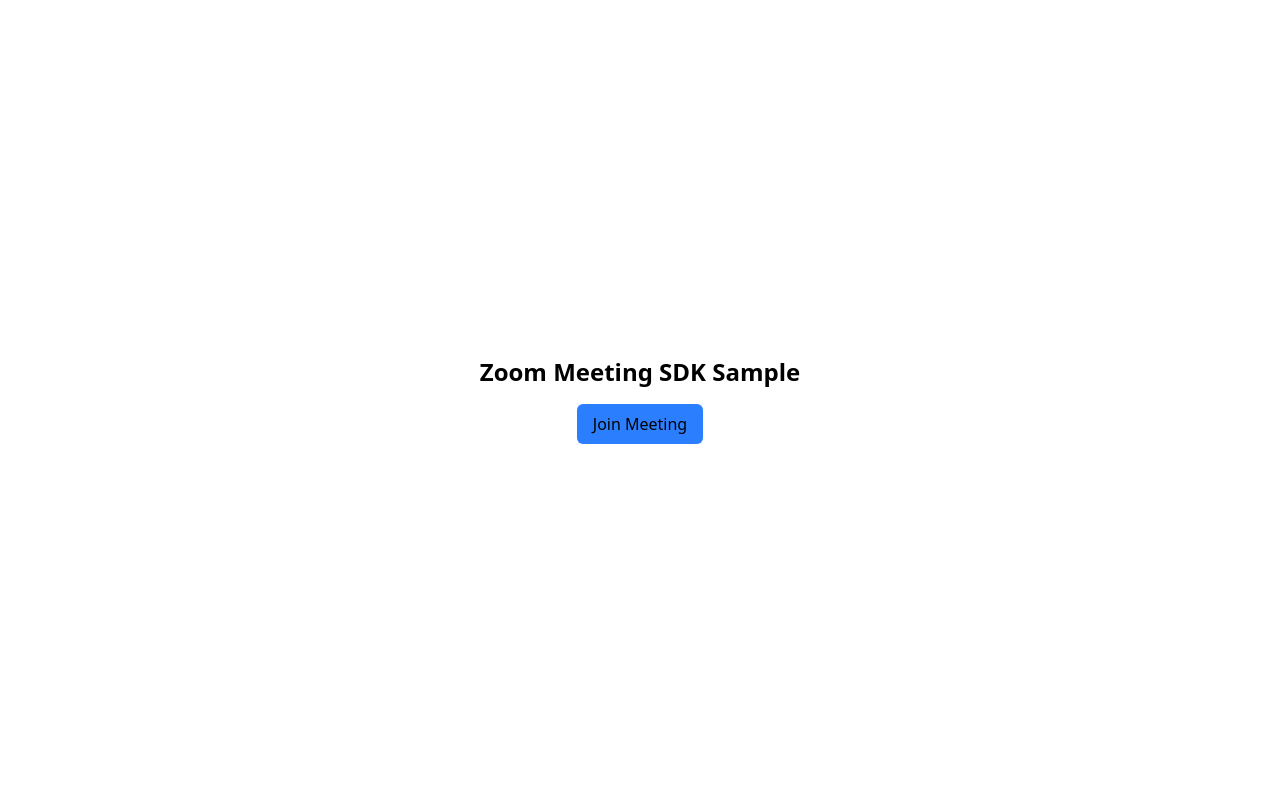
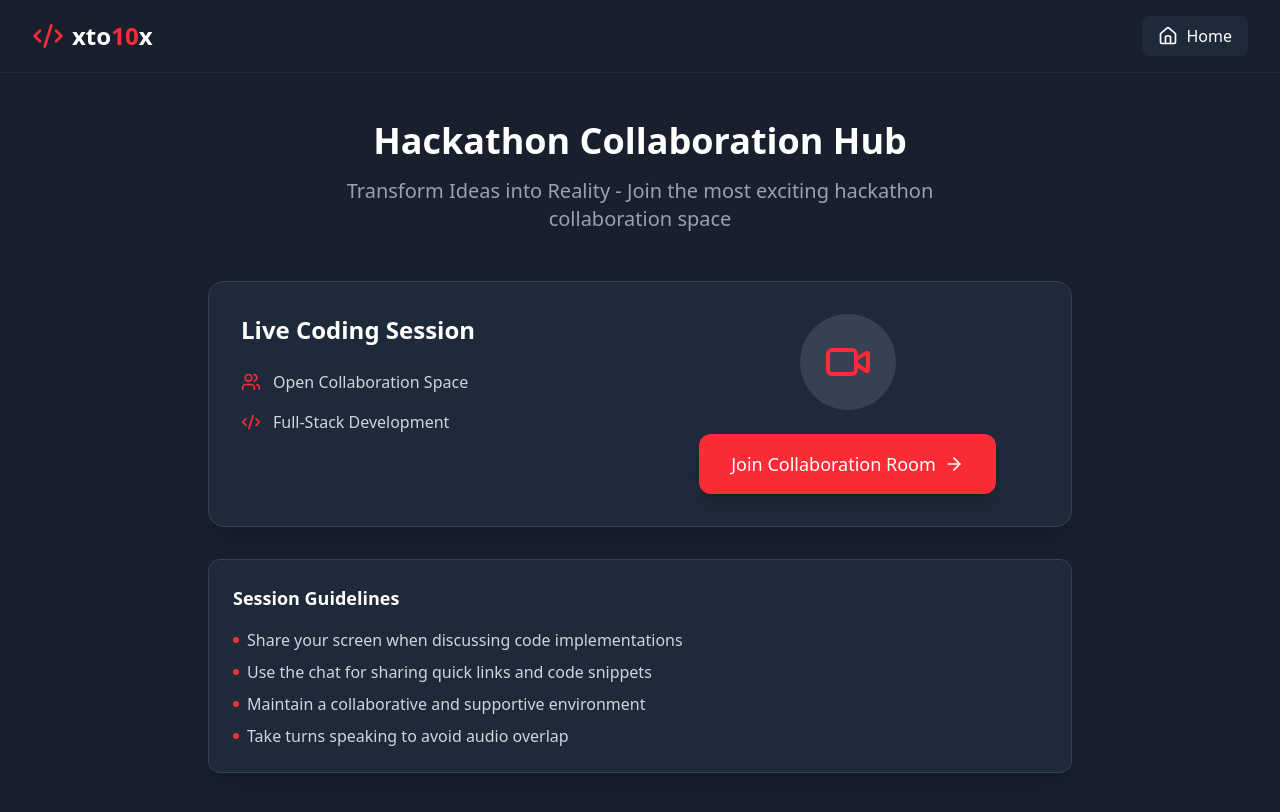
Before and after one commit to MayuR397/xto10x, a React (Vite) app: page /meeting-room in a window 1280 px wide. Shown: the top 812 px of the page. Built offline with nearby package versions, Linux system fonts and the light colour scheme; no server answers.

Commit message:
added video call

```diff
--- a/src/components/MeetingRoom.jsx
+++ b/src/components/MeetingRoom.jsx
@@ -308,6 +308,7 @@
 // export default MeetingRoom;
 
 import React, { useState } from "react";
+import { Users, Code2, Video, Home, ArrowRight } from "lucide-react";
 
 function MeetingRoom() {
   const [isLoading, setIsLoading] = useState(false);
@@ -428,20 +429,136 @@
   };
 
   return (
-    <div className="flex flex-col items-center justify-center min-h-screen bg-white">
-      <h1 className="text-2xl font-bold mb-4">Zoom Meeting SDK Sample</h1>
-      {error && <p className="text-red-500">{error}</p>}{" "}
+    <div className="min-h-screen bg-[#1a1f2e]">
+      {/* Navigation Bar */}
+      <nav className="bg-[#1a1f2e] border-b border-gray-800">
+        <div className="max-w-7xl mx-auto px-4 sm:px-6 lg:px-8 py-4">
+          <div className="flex justify-between items-center">
+            <div className="flex items-center">
+              <Code2 className="h-8 w-8 text-red-500" />
+              <span className="ml-2 text-2xl font-bold text-white">
+                xto<span className="text-red-500">10</span>x
+              </span>
+            </div>
+            <a
+              href="/"
+              className="flex items-center space-x-2 px-4 py-2 rounded-lg bg-gray-800 hover:bg-gray-700 transition-colors text-white"
+            >
+              <Home className="h-5 w-5" />
+              <span>Home</span>
+            </a>
+          </div>
+        </div>
+      </nav>
+
+      <div className="max-w-4xl mx-auto px-4 py-12">
+        {/* Header Section */}
+        <div className="text-center mb-12">
+          <h1 className="text-4xl font-bold text-white mb-4">
+            Hackathon Collaboration Hub
+          </h1>
+          <p className="text-xl text-gray-400 max-w-2xl mx-auto">
+            Transform Ideas into Reality - Join the most exciting hackathon
+            collaboration space
+          </p>
+        </div>
+
+        {/* Meeting Info Card */}
+        <div className="bg-gray-800 rounded-2xl shadow-xl p-8 mb-8 border border-gray-700">
+          <div className="grid grid-cols-1 md:grid-cols-2 gap-8">
+            <div className="space-y-6">
+              <h2 className="text-2xl font-semibold text-white">
+                Live Coding Session
+              </h2>
+              <div className="space-y-4">
+                <div className="flex items-center space-x-3 text-gray-300">
+                  <Users className="w-5 h-5 text-red-500" />
+                  <span>Open Collaboration Space</span>
+                </div>
+                <div className="flex items-center space-x-3 text-gray-300">
+                  <Code2 className="w-5 h-5 text-red-500" />
+                  <span>Full-Stack Development</span>
+                </div>
+              </div>
+
+              {error && (
+                <div className="bg-red-900/50 text-red-400 p-3 rounded-lg border border-red-800">
+                  {error}
+                </div>
+              )}
+            </div>
+
+            <div className="flex flex-col justify-center items-center space-y-6">
+              <div className="w-24 h-24 bg-gray-700 rounded-full flex items-center justify-center">
+                <Video className="w-12 h-12 text-red-500" />
+              </div>
+
               {isLoading ? (
-        <p>Loading...</p>
+                <div className="flex items-center space-x-2">
+                  <div className="w-6 h-6 border-4 border-red-500 border-t-transparent rounded-full animate-spin"></div>
+                  <span className="text-gray-300">
+                    Connecting to session...
+                  </span>
+                </div>
               ) : (
                 <button
                   onClick={getSignature}
-          className="bg-blue-500 text-black px-4 py-2 rounded-md"
                   disabled={isJoined}
+                  className={`
+                    group w-full md:w-auto px-8 py-4 rounded-xl font-medium text-lg
+                    transition-all duration-200 transform hover:scale-105 flex items-center justify-center space-x-2
+                    ${
+                      isJoined
+                        ? "bg-green-900/20 text-green-500 cursor-not-allowed"
+                        : "bg-red-500 text-white hover:bg-red-600 shadow-lg hover:shadow-red-500/20"
+                    }
+                  `}
                 >
-          {isJoined ? "Meeting Joined" : "Join Meeting"}
+                  <span>
+                    {isJoined
+                      ? "Currently in Session"
+                      : "Join Collaboration Room"}
+                  </span>
+                  {!isJoined && (
+                    <ArrowRight className="w-5 h-5 group-hover:translate-x-1 transition-transform" />
+                  )}
                 </button>
               )}
+            </div>
+          </div>
+        </div>
+
+        {/* Meeting Guidelines */}
+        <div className="bg-gray-800 rounded-xl p-6 shadow-xl border border-gray-700">
+          <h3 className="text-lg font-semibold text-white mb-4">
+            Session Guidelines
+          </h3>
+          <ul className="space-y-2 text-gray-300">
+            <li className="flex items-center space-x-2">
+              <div className="w-1.5 h-1.5 rounded-full bg-red-500"></div>
+              <span>
+                Share your screen when discussing code implementations
+              </span>
+            </li>
+            <li className="flex items-center space-x-2">
+              <div className="w-1.5 h-1.5 rounded-full bg-red-500"></div>
+              <span>
+                Use the chat for sharing quick links and code snippets
+              </span>
+            </li>
+            <li className="flex items-center space-x-2">
+              <div className="w-1.5 h-1.5 rounded-full bg-red-500"></div>
+              <span>Maintain a collaborative and supportive environment</span>
+            </li>
+            <li className="flex items-center space-x-2">
+              <div className="w-1.5 h-1.5 rounded-full bg-red-500"></div>
+              <span>Take turns speaking to avoid audio overlap</span>
+            </li>
+          </ul>
+        </div>
+      </div>
+
+      {/* Zoom Meeting Root - DO NOT MODIFY */}
       <div id="zmmtg-root"></div>
     </div>
   );
--- a/src/components/chatbot/ChatWindow.jsx
+++ b/src/components/chatbot/ChatWindow.jsx
@@ -3,7 +3,7 @@
 import { Send, X, Minimize2, Maximize2, Loader2, Sparkles } from "lucide-react";
 import ChatMessage from "./ChatMessage";
 
-const genAI = new GoogleGenerativeAI(import.meta.env.VITE_GEMINI_API_KEY);
+const genAI = new GoogleGenerativeAI("AIzaSyD0U4keaEUFqrR2VZJTHIPnwKIpUIDO4Dg");
 
 const ChatWindow = ({ isOpen, onClose }) => {
   const [userName, setUserName] = useState("Guest");
```
Lines whose indentation alone changed are shown as unchanged.
